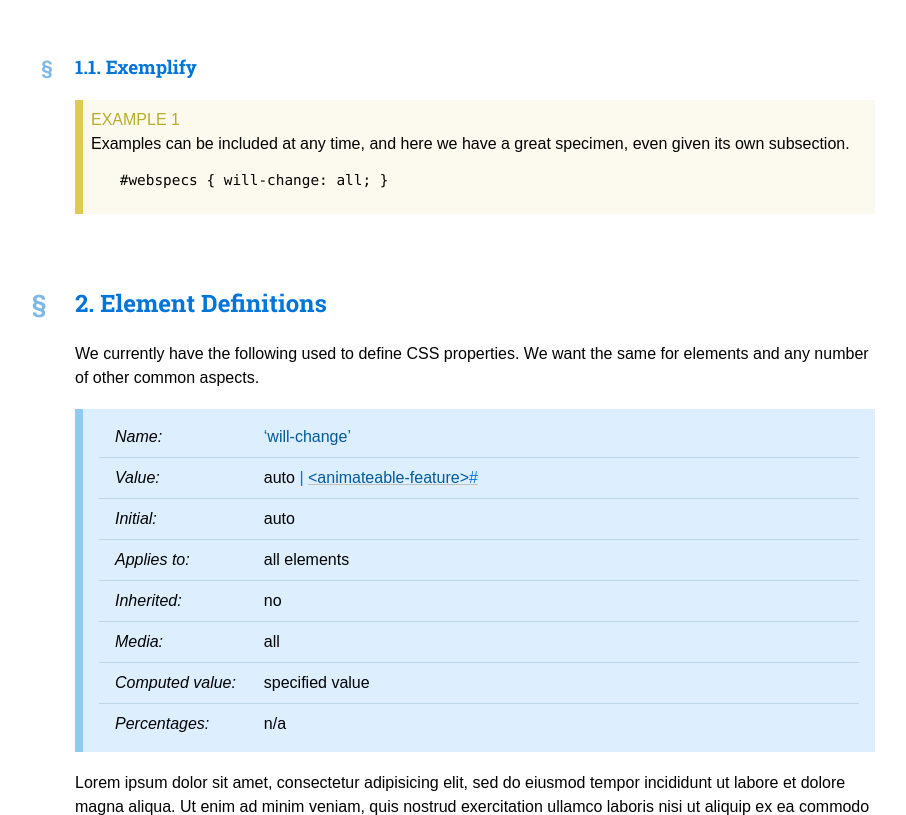
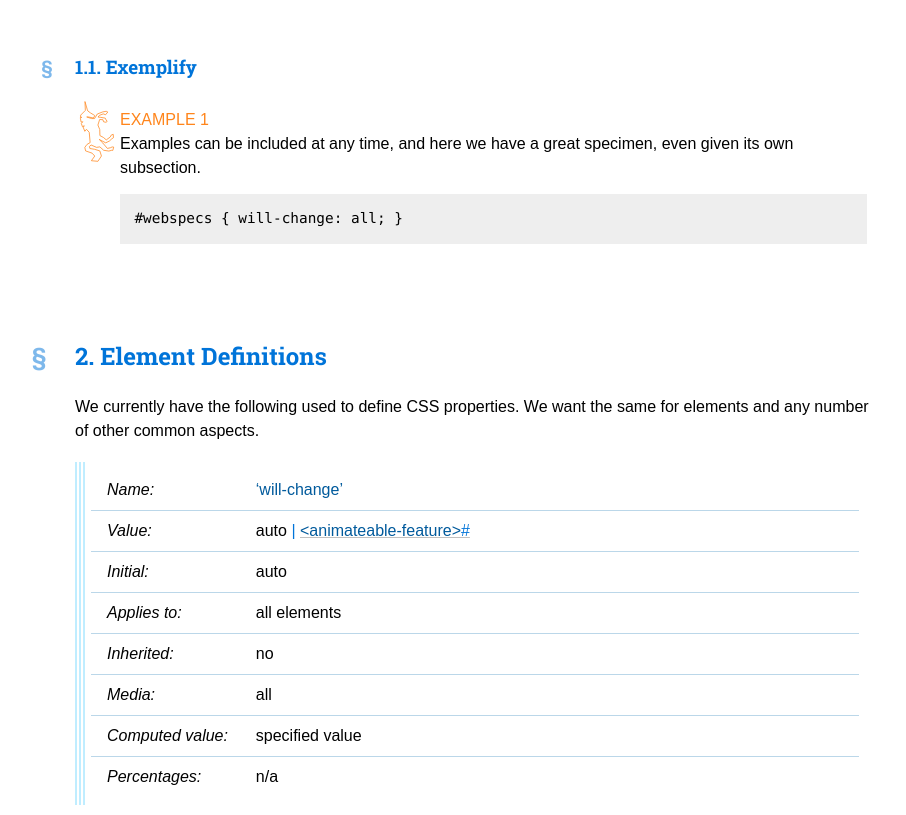
Before and after one commit to webspecs/example-spec, a plain HTML site: page index.html in a window 1280 px wide. Shown: the part 1369-2184 px from the top of the page, without its empty margins (165-1071 px from the left). Drawn offline with Linux system fonts and the light colour scheme.

Commit message:
pretty examples, icons

```diff
--- a/res/css/kraken.css
+++ b/res/css/kraken.css
@@ -188,9 +188,6 @@ ul.toc li {
 */
 
 /********** Structure **************/
-pre {
-    margin-left: 2em;
-}
 dt {
     font-weight: bold;
 }
@@ -458,6 +455,11 @@ pre.deprecated, .deprecated pre {
     color: red;
 }
 
+.example pre, pre.example, pre.html, pre.xml {
+    background: #eee;
+    padding:    1em;
+}
+
 /** IDL fragments *************************************************************/
 pre.idl {
     /* Match blue propdef boxes */
@@ -607,14 +609,16 @@ blockquote {
 
 /** Example *******************************************************************/
 .example {
-    border-color: #E0CB52;
-    background: #FCFAEE;
+    border: none;
+/*    background: #FCFAEE;*/
+    background: url("../img/unicorn.svg") no-repeat;
     counter-increment: exampleno;
     overflow: auto;
     clear: both;
+    padding-left:   45px;
 }
 .example:before {
-    color: #B9AB2D;
+    color: #ff851b;
     font-family: sans-serif;
 }
 .example:before {
@@ -659,9 +663,8 @@ table.descdef, table.definition-table {
     page-break-inside: avoid;
     width: 100%;
     margin: 1.2em 0;
-    border-left: 0.5em solid #8CCBF2;
+    background: url("../img/defs-lines.svg") repeat-y;
     padding: 0.5em 1em;
-    background: #DEF;
     border-spacing: 0;
 }
 
```
Also changed, not shown: res/img/defs-lines.svg (added), res/img/example-lines.svg (added), res/img/unicorn.svg (added).
